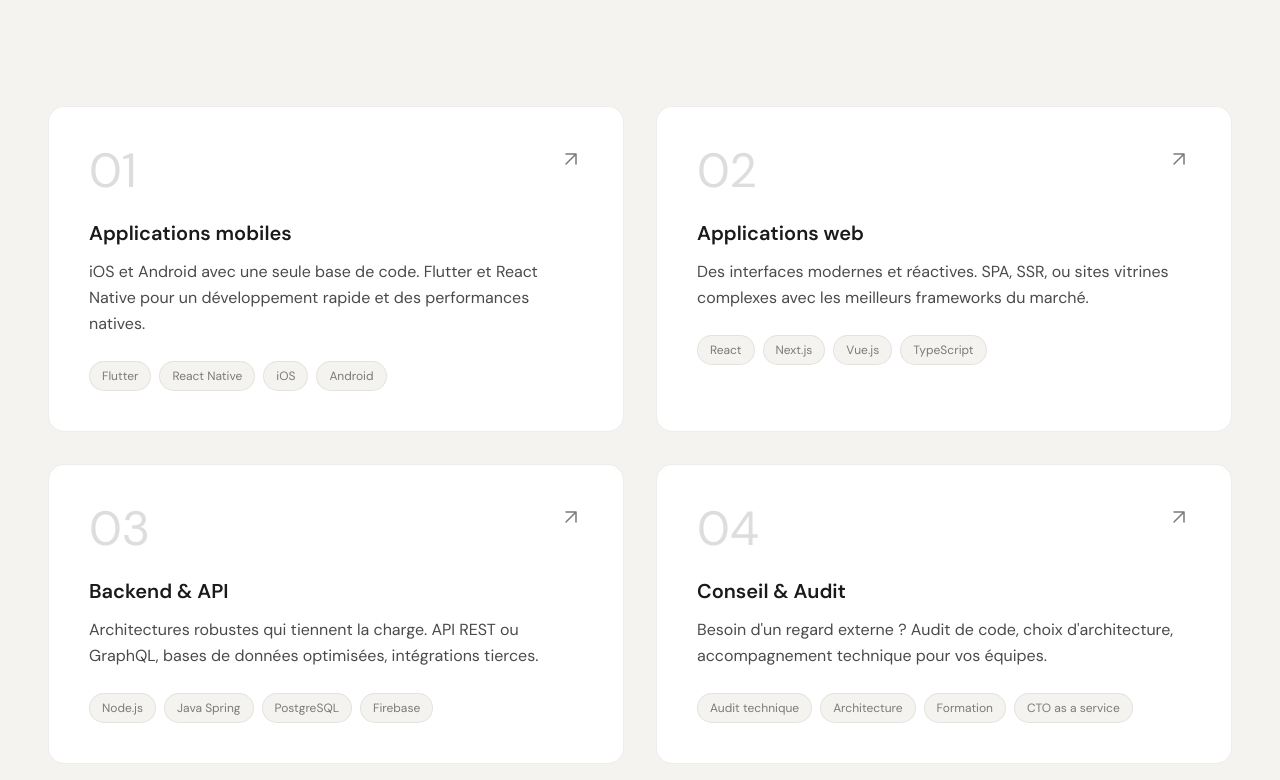
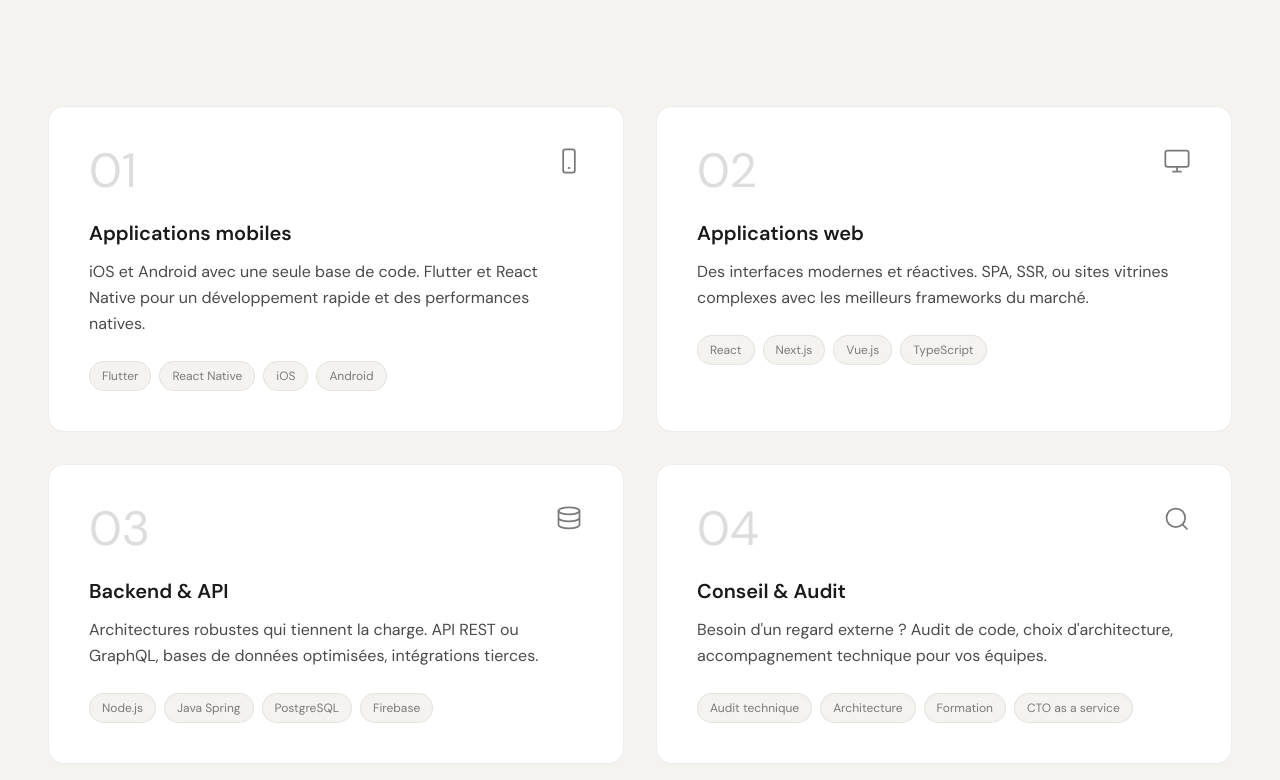
Before and after one commit to Maxencehabar/eurus-site, a Next.js app: page / in a window 1280 px wide. Shown: the part 1320-2100 px from the top of the page. Built offline with nearby package versions, Linux system fonts and the light colour scheme; no server answers.

Commit message:
feat(services): migrate to Motion variants, replace icons with SVGs

```diff
--- a/src/components/Services.tsx
+++ b/src/components/Services.tsx
@@ -1,6 +1,7 @@
 "use client";
 
-import { useEffect, useRef, useState } from "react";
+import { motion } from "motion/react";
+import { fadeUp, staggerContainer, VIEWPORT_ONCE } from "@/lib/animations/motion-presets";
 
 interface Service {
   number: string;
@@ -8,6 +9,7 @@ interface Service {
   description: string;
   details: string[];
   href?: string;
+  icon: React.ReactNode;
 }
 
 const services: Service[] = [
@@ -17,6 +19,12 @@ const services: Service[] = [
     description:
       "iOS et Android avec une seule base de code. Flutter et React Native pour un développement rapide et des performances natives.",
     details: ["Flutter", "React Native", "iOS", "Android"],
+    icon: (
+      <svg className="w-7 h-7" fill="none" stroke="currentColor" viewBox="0 0 24 24" strokeWidth={1.5} aria-hidden="true">
+        <rect x="7" y="2" width="10" height="20" rx="2" />
+        <line x1="11" y1="18" x2="13" y2="18" />
+      </svg>
+    ),
   },
   {
     number: "02",
@@ -24,6 +32,12 @@ const services: Service[] = [
     description:
       "Des interfaces modernes et réactives. SPA, SSR, ou sites vitrines complexes avec les meilleurs frameworks du marché.",
     details: ["React", "Next.js", "Vue.js", "TypeScript"],
+    icon: (
+      <svg className="w-7 h-7" fill="none" stroke="currentColor" viewBox="0 0 24 24" strokeWidth={1.5} aria-hidden="true">
+        <rect x="2" y="3" width="20" height="14" rx="2" />
+        <path d="M8 21h8M12 17v4" />
+      </svg>
+    ),
   },
   {
     number: "03",
@@ -31,6 +45,12 @@ const services: Service[] = [
     description:
       "Architectures robustes qui tiennent la charge. API REST ou GraphQL, bases de données optimisées, intégrations tierces.",
     details: ["Node.js", "Java Spring", "PostgreSQL", "Firebase"],
+    icon: (
+      <svg className="w-7 h-7" fill="none" stroke="currentColor" viewBox="0 0 24 24" strokeWidth={1.5} aria-hidden="true">
+        <ellipse cx="12" cy="5" rx="9" ry="3" />
+        <path d="M3 5v6c0 1.66 4.03 3 9 3s9-1.34 9-3V5M3 11v6c0 1.66 4.03 3 9 3s9-1.34 9-3v-6" />
+      </svg>
+    ),
   },
   {
     number: "04",
@@ -38,6 +58,12 @@ const services: Service[] = [
     description:
       "Besoin d'un regard externe ? Audit de code, choix d'architecture, accompagnement technique pour vos équipes.",
     details: ["Audit technique", "Architecture", "Formation", "CTO as a service"],
+    icon: (
+      <svg className="w-7 h-7" fill="none" stroke="currentColor" viewBox="0 0 24 24" strokeWidth={1.5} aria-hidden="true">
+        <circle cx="11" cy="11" r="8" />
+        <path d="M21 21l-4.35-4.35" />
+      </svg>
+    ),
   },
   {
     number: "05",
@@ -46,87 +72,65 @@ const services: Service[] = [
       "Outils sur mesure pour PME industrielles : dashboards de production, apps terrain, assistants IA branchés sur vos outils.",
     details: ["Dashboards", "Apps terrain", "Assistants IA", "Portails B2B"],
     href: "/industrie",
+    icon: (
+      <svg className="w-7 h-7" fill="none" stroke="currentColor" viewBox="0 0 24 24" strokeWidth={1.5} aria-hidden="true">
+        <path d="M2 20h20M4 20V8l4-2v14M12 20V4l4-2v18M20 20V12l-4-2" />
+      </svg>
+    ),
   },
 ];
 
 export default function Services() {
-  const [visibleItems, setVisibleItems] = useState<Set<number>>(new Set());
-  const refs = useRef<(HTMLDivElement | null)[]>([]);
-
-  useEffect(() => {
-    const observer = new IntersectionObserver(
-      (entries) => {
-        entries.forEach((entry) => {
-          const index = refs.current.indexOf(entry.target as HTMLDivElement);
-          if (entry.isIntersecting && index !== -1) {
-            setVisibleItems((prev) => new Set([...prev, index]));
-          }
-        });
-      },
-      { threshold: 0.2 }
-    );
-
-    refs.current.forEach((ref) => {
-      if (ref) observer.observe(ref);
-    });
-
-    return () => observer.disconnect();
-  }, []);
-
   return (
     <section id="services" className="bg-bg-secondary py-24 md:py-32">
       <div className="mx-auto max-w-[1400px] px-6 md:px-12">
-        {/* Section header */}
-        <div className="mb-16 md:mb-24">
+        <motion.div
+          initial="hidden"
+          whileInView="visible"
+          viewport={VIEWPORT_ONCE}
+          variants={fadeUp}
+          className="mb-16 md:mb-24"
+        >
           <span className="text-accent text-sm font-medium tracking-wide uppercase mb-4 block">
             Services
           </span>
           <h2 className="heading-editorial text-[clamp(2rem,5vw,3.5rem)] max-w-[700px]">
-            Ce que nous faisons, et ce que nous faisons <em className="not-italic text-accent">bien</em>
+            Ce que nous faisons, et ce que nous faisons{" "}
+            <em className="not-italic text-accent">bien</em>
           </h2>
-        </div>
+        </motion.div>
 
-        {/* Services grid */}
-        <div className="grid md:grid-cols-2 gap-6 md:gap-8">
-          {services.map((service, index) => {
-            const Wrapper = service.href ? "a" : "div";
+        <motion.div
+          initial="hidden"
+          whileInView="visible"
+          viewport={VIEWPORT_ONCE}
+          variants={staggerContainer}
+          className="grid md:grid-cols-2 gap-6 md:gap-8"
+        >
+          {services.map((service) => {
+            const Wrapper = service.href ? motion.a : motion.div;
             const wrapperProps = service.href ? { href: service.href } : {};
             return (
               <Wrapper
                 key={service.number}
                 {...wrapperProps}
-              ref={(el: HTMLDivElement | HTMLAnchorElement | null) => { refs.current[index] = el as HTMLDivElement | null; }}
-              className={`group bg-bg-card border border-border rounded-2xl p-8 md:p-10 transition-all duration-700 hover:border-accent/30 hover:shadow-lg hover:shadow-accent/5 ${service.href ? "cursor-pointer" : ""} ${
-                visibleItems.has(index)
-                  ? "opacity-100 translate-y-0"
-                  : "opacity-0 translate-y-8"
+                variants={fadeUp}
+                whileHover={{ y: -4 }}
+                transition={{ duration: 0.4, ease: [0.22, 1, 0.36, 1] }}
+                className={`group relative bg-bg-card border border-border rounded-2xl p-8 md:p-10 transition-colors hover:border-accent/30 ${
+                  service.href ? "cursor-pointer focus-visible:outline-none focus-visible:ring-2 focus-visible:ring-accent" : ""
                 }`}
-              style={{ transitionDelay: `${index * 100}ms` }}
               >
                 <div className="flex items-start justify-between mb-6">
                   <span className="text-5xl font-light text-border-strong group-hover:text-accent/30 transition-colors">
                     {service.number}
                   </span>
-                <svg
-                  className="w-6 h-6 text-text-muted group-hover:text-accent transition-all group-hover:translate-x-1 group-hover:-translate-y-1"
-                  fill="none"
-                  stroke="currentColor"
-                  viewBox="0 0 24 24"
-                >
-                  <path
-                    strokeLinecap="round"
-                    strokeLinejoin="round"
-                    strokeWidth={1.5}
-                    d="M7 17L17 7M17 7H7M17 7V17"
-                  />
-                </svg>
+                  <div className="text-text-muted group-hover:text-accent transition-colors">
+                    {service.icon}
                   </div>
-              <h3 className="text-xl font-semibold text-text-primary mb-3">
-                {service.title}
-              </h3>
-              <p className="text-text-secondary mb-6 leading-relaxed">
-                {service.description}
-              </p>
+                </div>
+                <h3 className="text-xl font-semibold text-text-primary mb-3">{service.title}</h3>
+                <p className="text-text-secondary mb-6 leading-relaxed">{service.description}</p>
                 <div className="flex flex-wrap gap-2">
                   {service.details.map((detail) => (
                     <span
@@ -140,7 +144,7 @@ export default function Services() {
               </Wrapper>
             );
           })}
-        </div>
+        </motion.div>
       </div>
     </section>
   );
```
Lines whose indentation alone changed are shown as unchanged.
